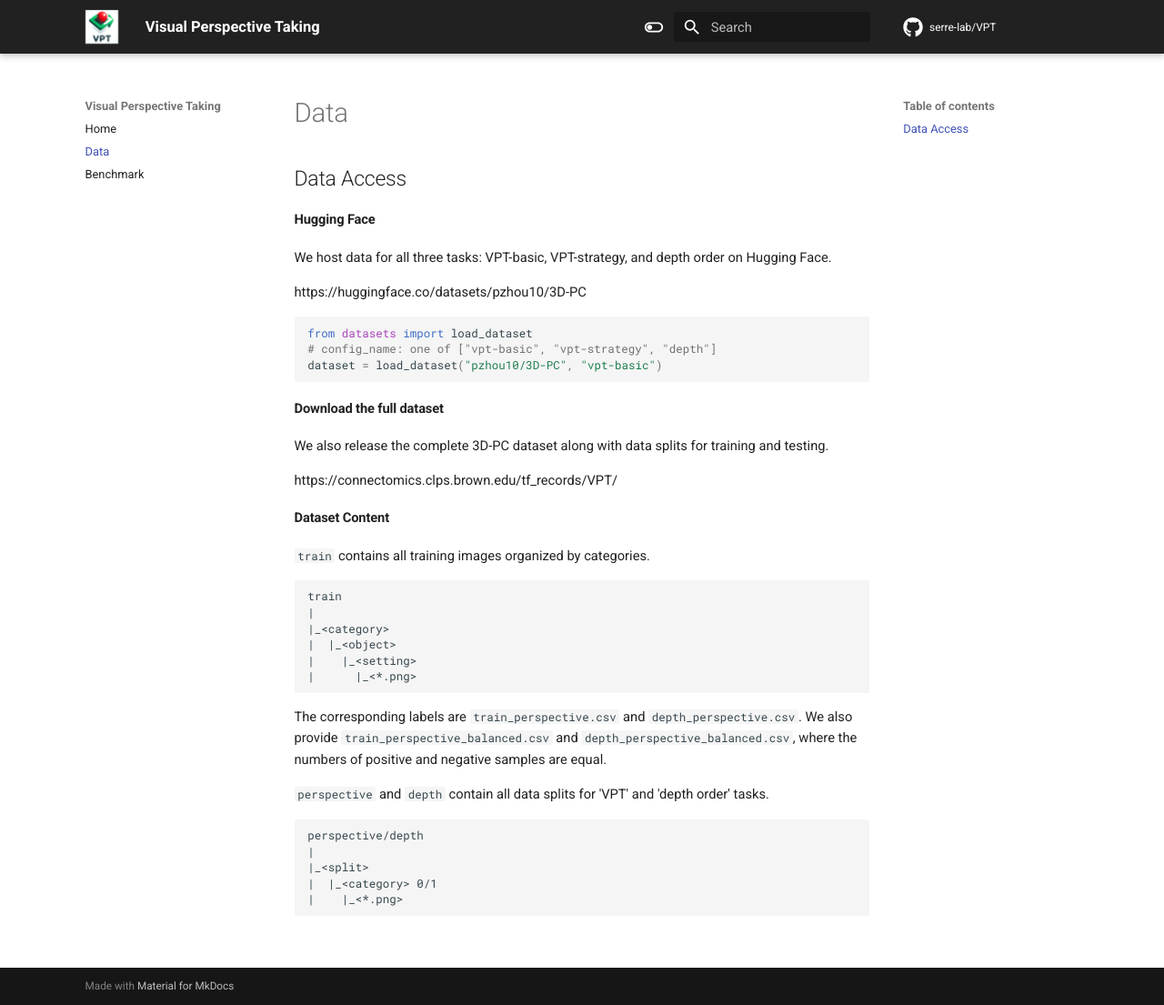
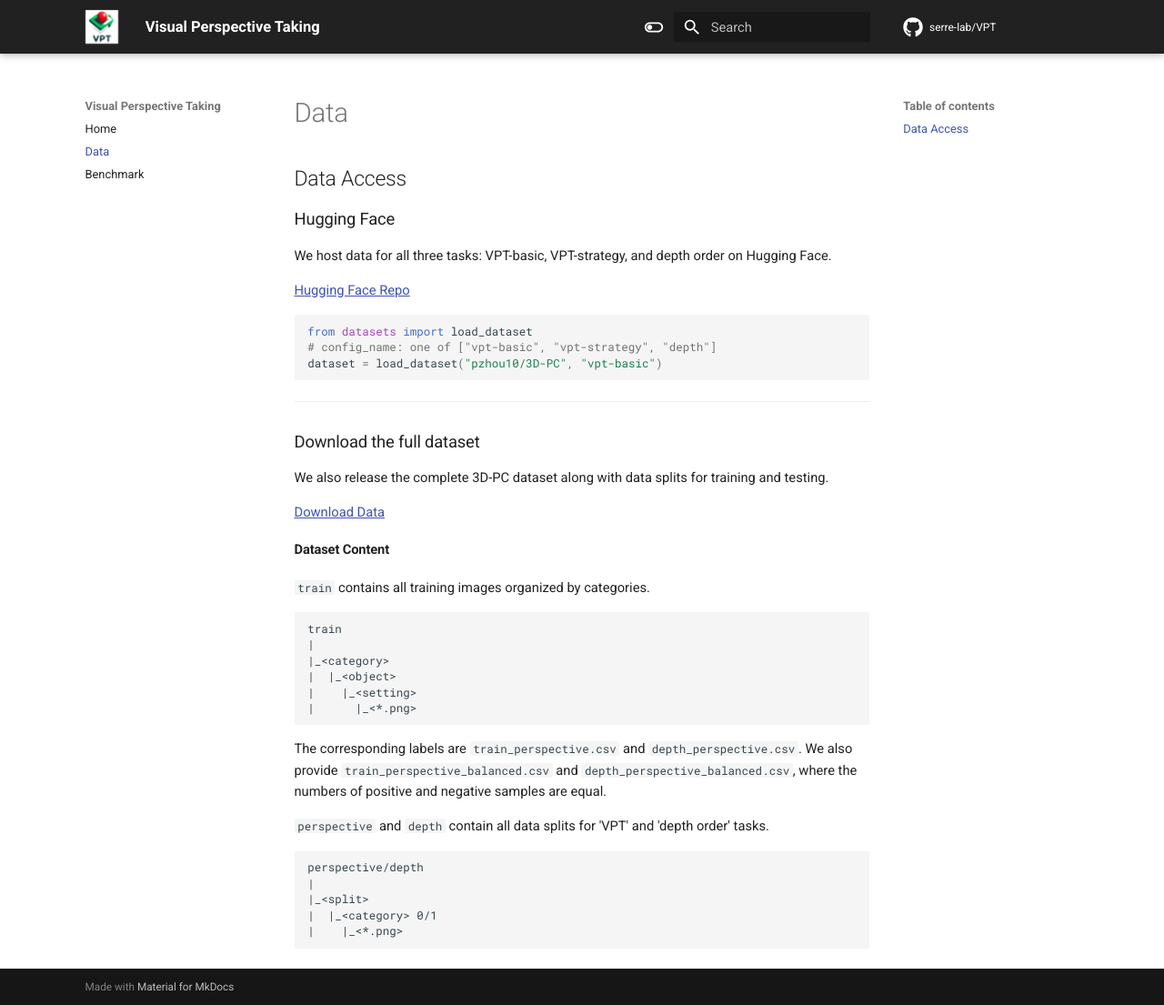
Before and after one commit to serre-lab/VPT, an MkDocs documentation site: the page built from docs/data.md, in a window 1280 px wide and 1105 px high. Shown: the whole window at 91% size. Built offline with MkDocs 1.6.1 and Material for MkDocs 9.7.7, drawn with Linux system fonts in a browser that asks for light colours; comment, search, counter and statistics services are not loaded.

Commit message:
Update format

````diff
--- a/docs/data.md
+++ b/docs/data.md
@@ -1,17 +1,20 @@
 ## Data Access
-#### Hugging Face
+### Hugging Face
 We host data for all three tasks: VPT-basic, VPT-strategy, and depth order on Hugging Face.
 
-https://huggingface.co/datasets/pzhou10/3D-PC
+<a href=https://huggingface.co/datasets/pzhou10/3D-PC><u>Hugging Face Repo</u></a>
 ```python
 from datasets import load_dataset
 # config_name: one of ["vpt-basic", "vpt-strategy", "depth"]
 dataset = load_dataset("pzhou10/3D-PC", "vpt-basic")
 ```
-#### Download the full dataset
+
+ <hr>
+
+### Download the full dataset
 We also release the complete 3D-PC dataset along with data splits for training and testing.
 
-https://connectomics.clps.brown.edu/tf_records/VPT/
+<a href=https://connectomics.clps.brown.edu/tf_records/VPT><u>Download Data</u></a>
 
 #### Dataset Content
 `train` contains all training images organized by categories.
````
Also changed, not shown: docs/benchmark.md (+6 -3 lines).
